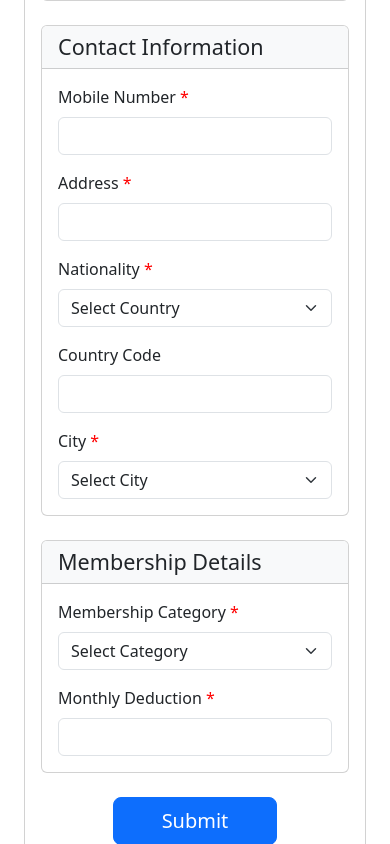
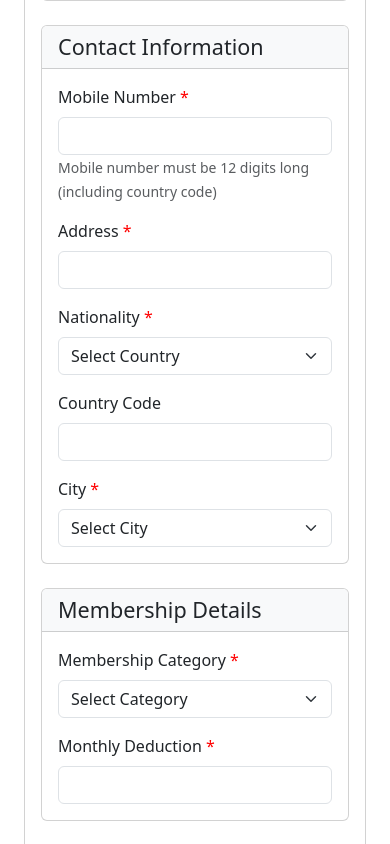
Before and after one commit to patrickmwila/ictaz_info_collector, a Flask app: page /edit_member/1 in a window 390 px wide. Shown: the part 1212-2056 px from the top of the page. Run offline with Flask 3, Linux system fonts and the light colour scheme; data comes from the database, SQL or seed files in the repository; some libraries are stand-ins or nearby versions.

Commit message:
Add Check for PhoneNumber

```diff
--- a/forms.py
+++ b/forms.py
@@ -180,9 +180,10 @@ class MemberForm(FlaskForm):
     ])
 
     def validate_MobileNo(self, field):
-        if not field.data.startswith('260'):
-            raise ValidationError('Mobile number must start with 260 (Zambia country code)')
+        if self.Nationality.data == 'Zambian':
+            if not field.data.startswith('260'):
+                raise ValidationError('For Zambian numbers, mobile number must start with 260 (Zambia country code)')
         if not field.data.isdigit():
             raise ValidationError('Mobile number must contain only digits')
         if len(field.data) != 12:
-            raise ValidationError('Mobile number must be 12 digits long (including 260)')
+            raise ValidationError('Mobile number must be 12 digits long (including country code)')
--- a/templates/edit.html
+++ b/templates/edit.html
@@ -128,6 +128,9 @@
                                             {% if form.MobileNo.errors %}
                                                 <div class="alert alert-danger">{{ form.MobileNo.errors[0] }}</div>
                                             {% endif %}
+                                            <small class="text-muted phone-hint" id="phoneHint">
+                                                Mobile number must be 12 digits long (including country code)
+                                            </small>
                                         </div>
                                     </div>
                                     <div class="col-md-6">
@@ -209,9 +212,18 @@
 <script>
 document.addEventListener('DOMContentLoaded', function() {
     // Handle country selection
-    const nationalitySelect = document.querySelector('#Nationality');
+    const nationalitySelect = document.querySelector('select[name="Nationality"]');
     const countryCodeInput = document.querySelector('#CountryCode');
     const citySelect = document.querySelector('#City');
+    const phoneHint = document.getElementById('phoneHint');
+
+    function updatePhoneHint() {
+        if (nationalitySelect.value === 'Zambian') {
+            phoneHint.textContent = 'For Zambian numbers, mobile number must start with 260 (Zambia country code) and be 12 digits long';
+        } else {
+            phoneHint.textContent = 'Mobile number must be 12 digits long (including country code)';
+        }
+    }
 
     nationalitySelect.addEventListener('change', function() {
         const country = this.value;
@@ -233,6 +245,10 @@ document.addEventListener('DOMContentLoaded', function() {
                 countryCodeInput.value = code;
             });
     });
+
+    nationalitySelect.addEventListener('change', updatePhoneHint);
+    // Run once on page load
+    updatePhoneHint();
 });
 </script>
 {% endblock %}
```
Also changed, not shown: static/uploads/000000_00_0_PatrickMwla.jpg (added).
